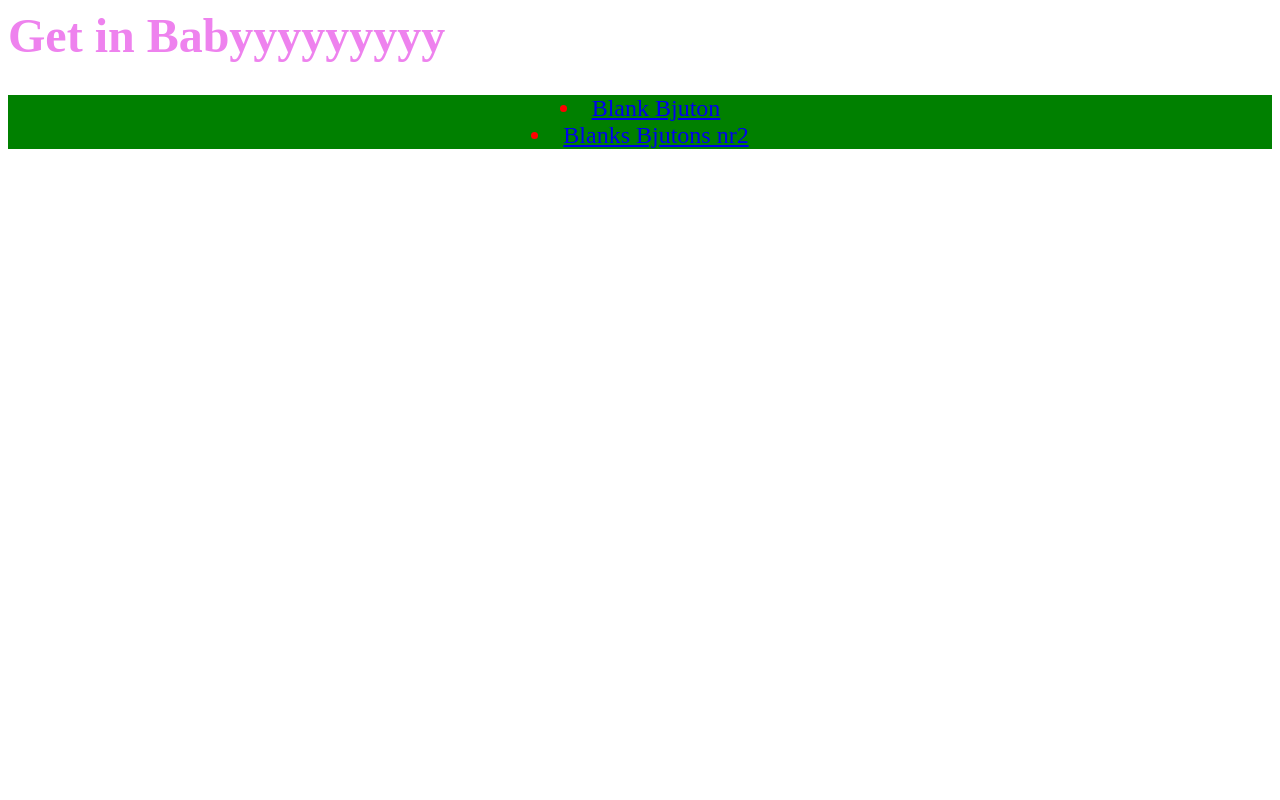
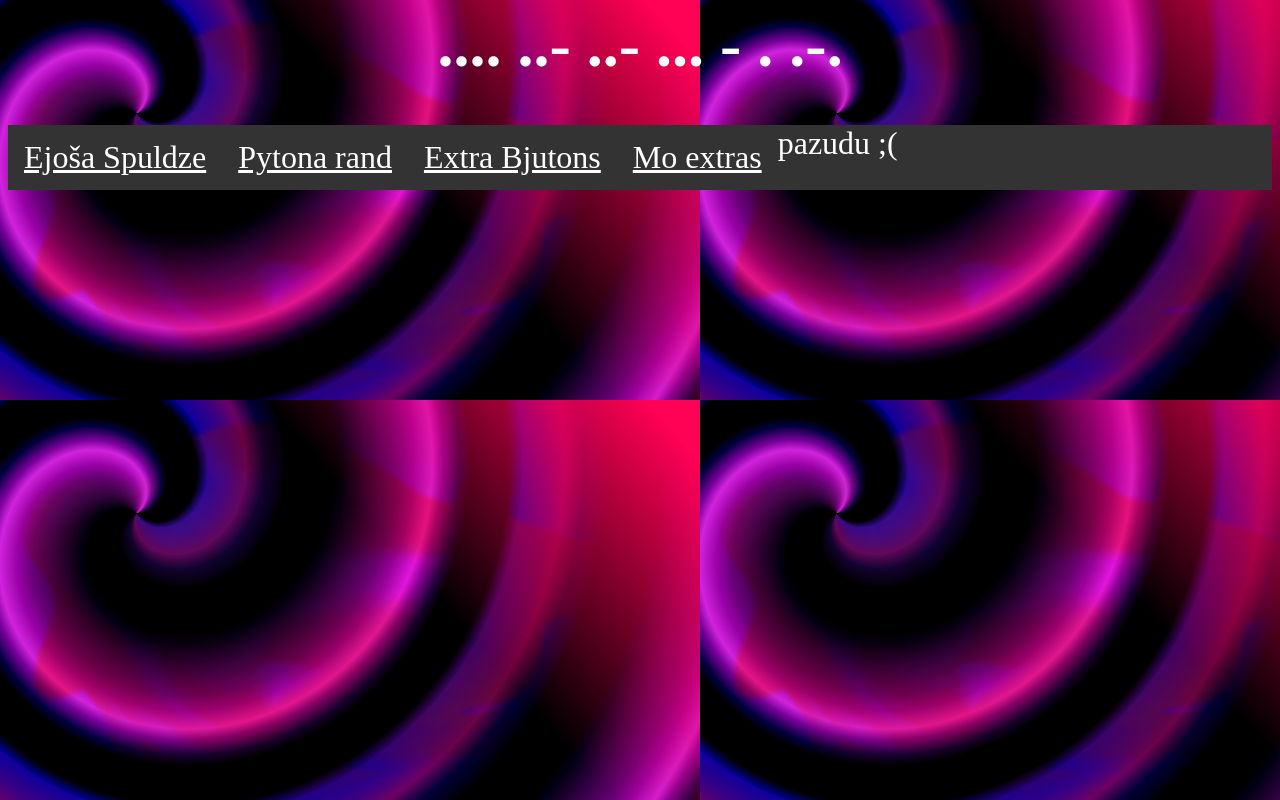
Before and after one commit to 4815/RTR105HP, a plain HTML site: page index.html in a window 1280 px wide. Drawn offline with Linux system fonts and the light colour scheme.

Commit message:
Add files via upload

```diff
--- a/index.html
+++ b/index.html
@@ -1,36 +1,60 @@
 <html>
-<html lang="lv">
-<font size="5" color="Violet">
-				 <header>
-                  		 <h1>Get in Babyyyyyyyyy</h1>
-				 </header>
+<meta charset='utf-8'>
+<title> Big Pawty 4 mi Sauce</title>
+<font size="6" color="White">
+							<body background="huhster1.png">
+							</style>
+<!XXXXXXXXXXXXXXXXXXX>
+<style>
+h1 {
+text-align: center;
+}
+</style>
+<h1>.... ..- ..- ... - . .-. </h1>
+<!XXXXXXXXXXXXXXXXXXXX>
 
-<font color="black">
-<title>Big Pawty 4 mi Sauce</title>
-				<nav>
-				<li>
-				<a href="aw.html">Blank Bjuton</a>
-				</li>
-				<li>
-				<a href="aw2.html">Blanks Bjutons nr2</a>
-				</li>
-				</nav>
+
+
+<!suuda linki>
 <style>
-nav {
+ul {
+		list-style-type: none;
+		margin: 0;
+		padding: 0;
+		overflow: hidden;
+		background-color: #333;}
+
+	li  { float:left; }
+
+li a {
+			display: block;
+			color: white;
+			text-align: center;
+			padding: 14px 16px;
+				text-decoration: underline;			}
+
+li a:hover {
+	background-color: #FFCB00;
+}
+
+	</style>
+	<body>
+<ul>
+				<li><a href="spuldze.html">Ejoša Spuldze</a></li>
+				<li><a href="htmlf.html">Pytona rand</a></li>
+				<li><a href=".html">Extra Bjutons</a></li>
+				<li><a href=".html">Mo extras</a></li>
+pazudu ;(
+</body>
+<!suuda linki>
+
+<!--<nav>
 color: red;
 background-color: green;
 text-align: center;
 marging: ;
 dispay: inline-block;
-}
-<a href="myScript.js"</a>
-
-<body>
-<button onclick="document.getElementById('myImage').src='pic_bulbon.gif'">Turn on the light</button>
-<img id="myImage" src="pic_bulboff.gif" style="width:10px">
-ž<button onclick="document.getElementById('myImage').src='pic_bulboff.gif'">Turn off the light</button>
-
-<yes>
-<button onclick="<img src"https://img.clipartfox.com/21473d0c7597e59c9ea4f2e500e46007_explosion-clip-art-free-free-art-explosion-clip-art_800-800.png"alt="links uz bedri" style"100:100;100:100;"</button>
+</nav>
+</style>
 </body>
 </html>
```
Also changed, not shown: Hahster.html (added, +15 -0 lines), htmlf.html (added, +1 -0 lines), spuldze.html (added, +8 -0 lines), huhster.png (added), huhster1.png (added), myScript.js (line endings or trailing spaces), 1 other file.
